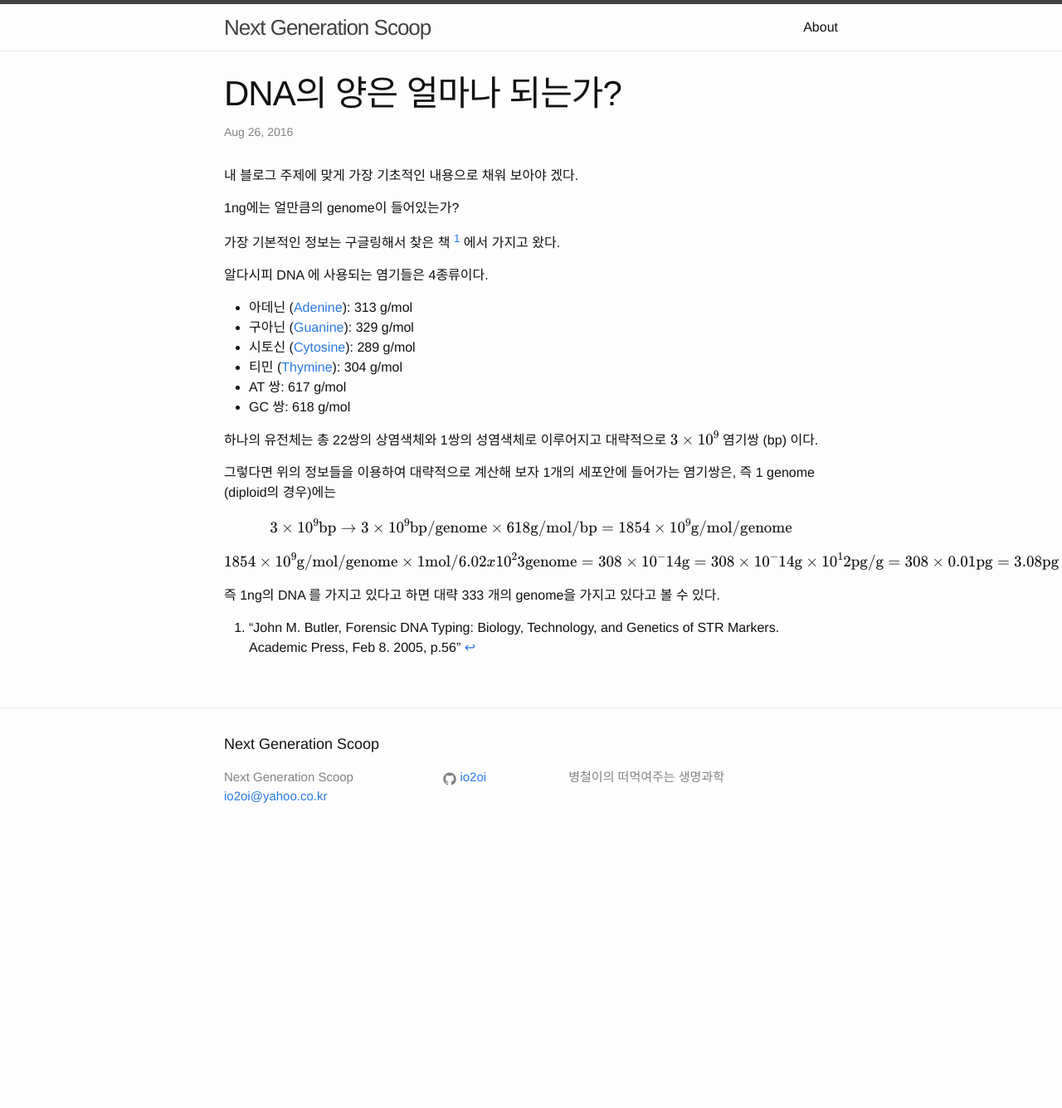
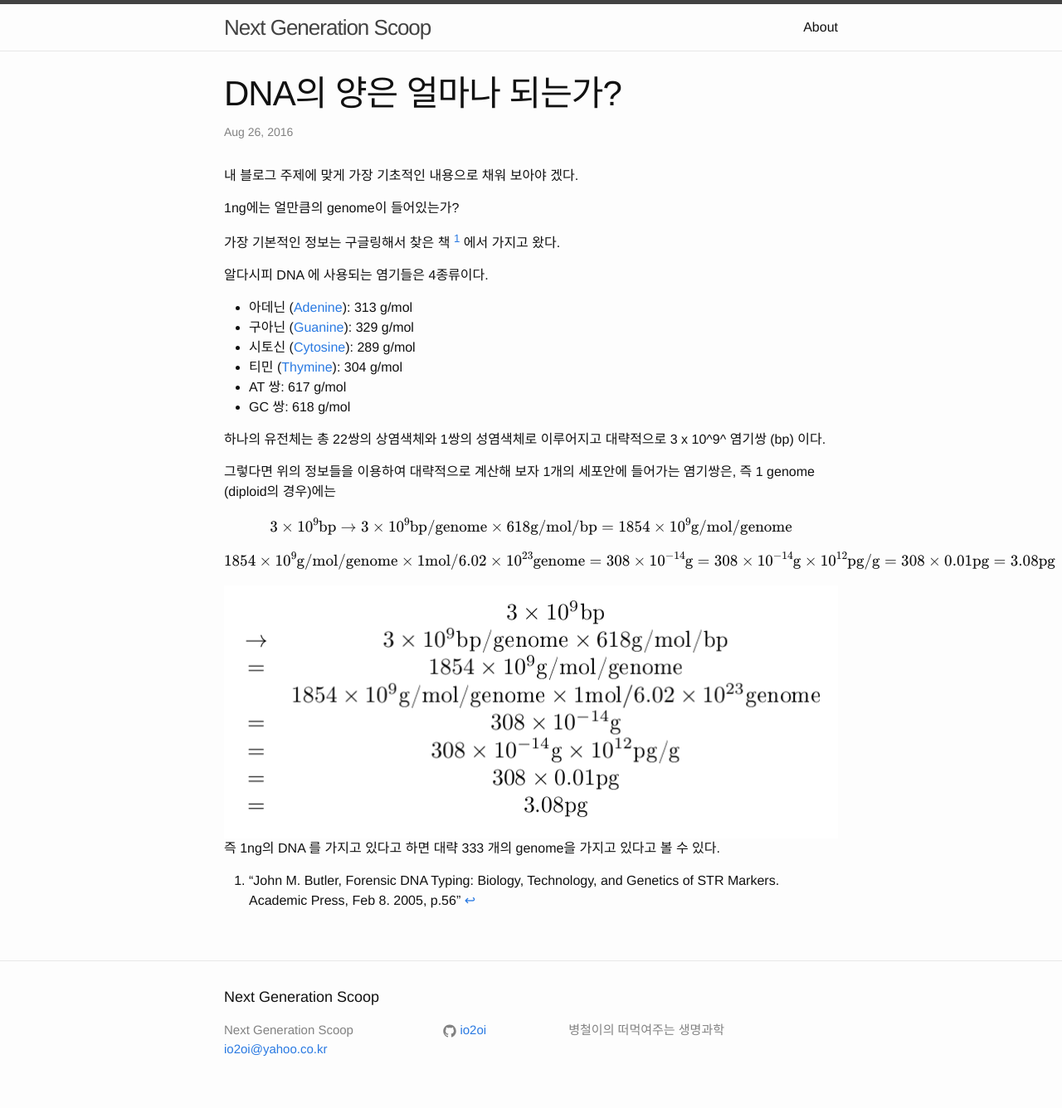
Before and after one commit to io2oi/io2oi.github.io, a Jekyll site: the page built from _posts/2016-08-26-DNA-quantity.md, in a window 1280 px wide. Shown: the whole page at 83% size. Built offline with Jekyll 4.4.1, drawn with Linux system fonts in a browser that asks for light colours; formulas are drawn with MathJax 3; before the commit the page ends 1031 px from its top, so only the background shows below that.

Commit message:
add math formula images

```diff
--- a/_layouts/default.html
+++ b/_layouts/default.html
@@ -18,5 +18,3 @@
   </body>
 
 </html>
-<script type="text/javascript"
-   src="http://cdn.mathjax.org/mathjax/latest/MathJax.js?config=TeX-AMS-MML_HTMLorMML"></script>
--- a/_posts/2016-08-26-DNA-quantity.md
+++ b/_posts/2016-08-26-DNA-quantity.md
@@ -10,14 +10,14 @@ title:  "DNA의 양은 얼마나 되는가?"
 가장 기본적인 정보는 구글링해서 찾은 책 [^1] 에서 가지고 왔다.
 
 알다시피 DNA 에 사용되는 염기들은 4종류이다.
-* 아데닌 ([Adenine](https://en.wikipedia.org/wiki/Adenine)): 313 g/mol
-* 구아닌 ([Guanine](https://en.wikipedia.org/wiki/Adenine)): 329 g/mol
-* 시토신 ([Cytosine](https://en.wikipedia.org/wiki/Cytosine)): 289 g/mol
-* 티민 ([Thymine](https://en.wikipedia.org/wiki/Thymine)): 304 g/mol
-* AT 쌍: 617 g/mol
-* GC 쌍: 618 g/mol
+- 아데닌 ([Adenine](https://en.wikipedia.org/wiki/Adenine)): 313 g/mol
+- 구아닌 ([Guanine](https://en.wikipedia.org/wiki/Adenine)): 329 g/mol
+- 시토신 ([Cytosine](https://en.wikipedia.org/wiki/Cytosine)): 289 g/mol
+- 티민 ([Thymine](https://en.wikipedia.org/wiki/Thymine)): 304 g/mol
+- AT 쌍: 617 g/mol
+- GC 쌍: 618 g/mol
 
-하나의 유전체는 총 22쌍의 상염색체와 1쌍의 성염색체로 이루어지고 대략적으로 $$ 3\times10^9 $$ 염기쌍 (bp) 이다.
+하나의 유전체는 총 22쌍의 상염색체와 1쌍의 성염색체로 이루어지고 대략적으로 3 x 10^9^ 염기쌍 (bp) 이다.
 
 그렇다면 위의 정보들을 이용하여 대략적으로 계산해 보자
 1개의 세포안에 들어가는 염기쌍은, 즉 1 genome (diploid의 경우)에는
@@ -28,13 +28,14 @@ $$ 3 \times 10^9 \text{bp} \\
 $$
 
 $$
-1854 \times 10^9 \text{g/mol/genome} \times 1\text{mol}/6.02x10^23 \text{genome} \\
-= 308 \times 10^-14 \text{g} \\
-= 308 \times 10^-14 \text{g} \times 10^12 \text{pg/g} \\
+1854 \times 10^9 \text{g/mol/genome} \times 1\text{mol}/6.02 \times 10^{23} \text{genome} \\
+= 308 \times 10^{-14} \text{g} \\
+= 308 \times 10^{-14} \text{g} \times 10^{12} \text{pg/g} \\
 = 308 \times 0.01 \text{pg} \\
 = 3.08 \text{pg}
 $$
 
+![그림]({{ site.url }}/assets/2016-08-26-math.png)
 즉 1ng의 DNA 를 가지고 있다고 하면 대략 333 개의 genome을 가지고 있다고 볼 수 있다.
 
 [^1]:"John M. Butler, Forensic DNA Typing: Biology, Technology, and Genetics of STR Markers. Academic Press, Feb 8. 2005, p.56"
```
Also changed, not shown: assets/2016-08-26-math.png (added).
